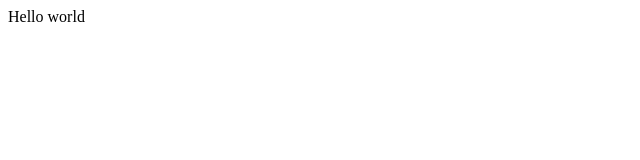
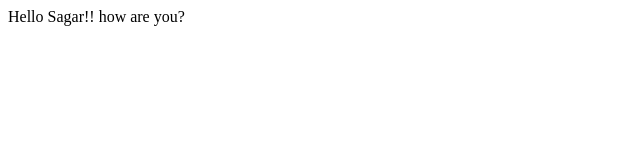
Before and after one commit to sagary2j/Git-Demo, a plain HTML site: page web/index.html in a window 1280 px wide. Shown: the whole page, without its empty margins (0-640 px from the left). Drawn offline with Linux system fonts and the light colour scheme.

Commit message:
Updating index.html

```diff
--- a/web/index.html
+++ b/web/index.html
@@ -1,6 +1,6 @@
 <html>
 <header><title>This is title</title></header>
 <body>
-Hello world
+Hello Sagar!! how are you?
 </body>
 </html>
```
